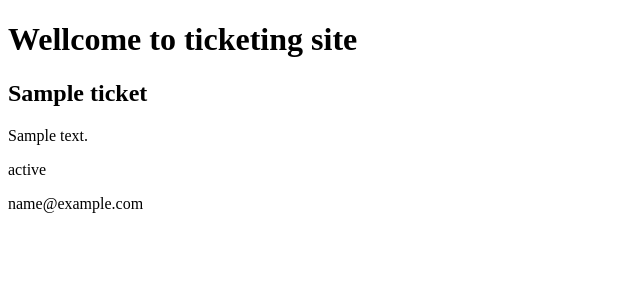
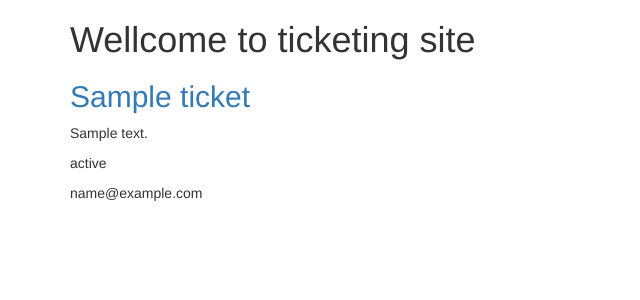
Before and after one commit to engr-hasanuzzaman/django_ehelp, a Django app: page / in a window 1280 px wide. Shown: the top 300 px of the page, without its empty margins (0-640 px from the left). Run offline with Django 3.2, Linux system fonts and the light colour scheme; tables that the repository leaves empty hold one stand-in row (values such as "Sample post"); some libraries are stand-ins or nearby versions.

Commit message:
add bootstrap for designing

```diff
--- a/ticket/templates/ticket/index.html
+++ b/ticket/templates/ticket/index.html
@@ -5,12 +5,14 @@
   <meta name="viewport" content="width=device-width, initial-scale=1.0">
   <meta http-equiv="X-UA-Compatible" content="ie=edge">
   <title>Ticket</title>
+  <link rel="stylesheet" href="//maxcdn.bootstrapcdn.com/bootstrap/3.2.0/css/bootstrap.min.css">
+  <link rel="stylesheet" href="//maxcdn.bootstrapcdn.com/bootstrap/3.2.0/css/bootstrap-theme.min.css">
 </head>
-<body>
+<body class="container">
   <h1>Wellcome to ticketing site</h1>
   {% for ticket in tickets %}
     <div class="post-container">
-      <h2 class="post-container__title">{{ ticket.title }}</h2>
+      <h2 class="text-primary">{{ ticket.title }}</h2>
       <p class="post-container__body">{{ ticket.description }}</p>
       <p class="post-container__status">{{ ticket.status }}</p>
       <p class="post-container__status">{{ ticket.creator.email }}</p>
```
